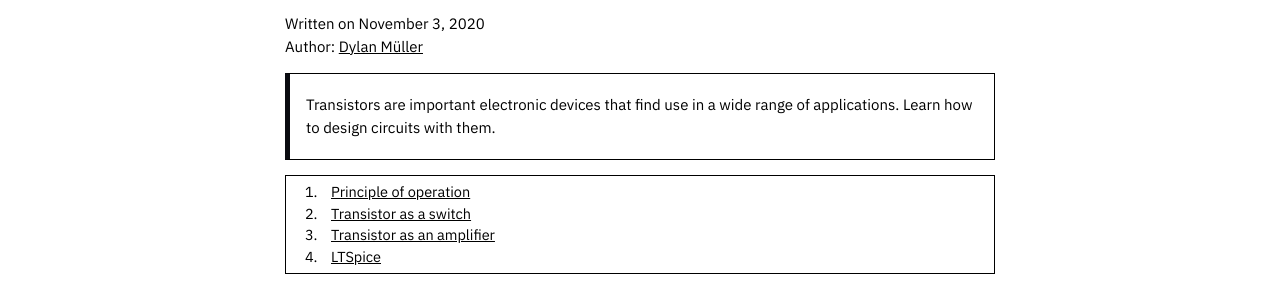
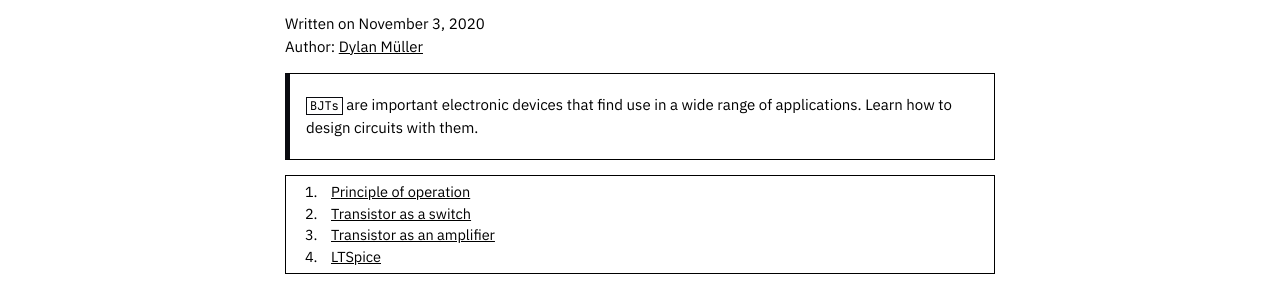
Before and after one commit to microstub/microstub.github.io, a Jekyll site: the page built from _posts/2020-11-03-transistor-design-for-newbies.md, in a window 1280 px wide and 900 px high. Shown: the part 177-464 px from the top of the window. Built offline with Jekyll 4.4.1, drawn with Linux system fonts in a browser that asks for light colours; nearby versions of some CDN libraries.

Commit message:
Update 2020-11-03-transistor-design-for-newbies.md

```diff
--- a/_posts/2020-11-03-transistor-design-for-newbies.md
+++ b/_posts/2020-11-03-transistor-design-for-newbies.md
@@ -5,7 +5,7 @@ author: Dylan Müller
 author_url: https://linkedin.com/in/dylanmuller
 ---
 
-> Transistors are important electronic devices that find use in a wide range of
+> `BJTs` are important electronic devices that find use in a wide range of
 > applications. Learn how to design circuits with them.
 
 1. [Principle of operation](#principle-of-operation)
```
